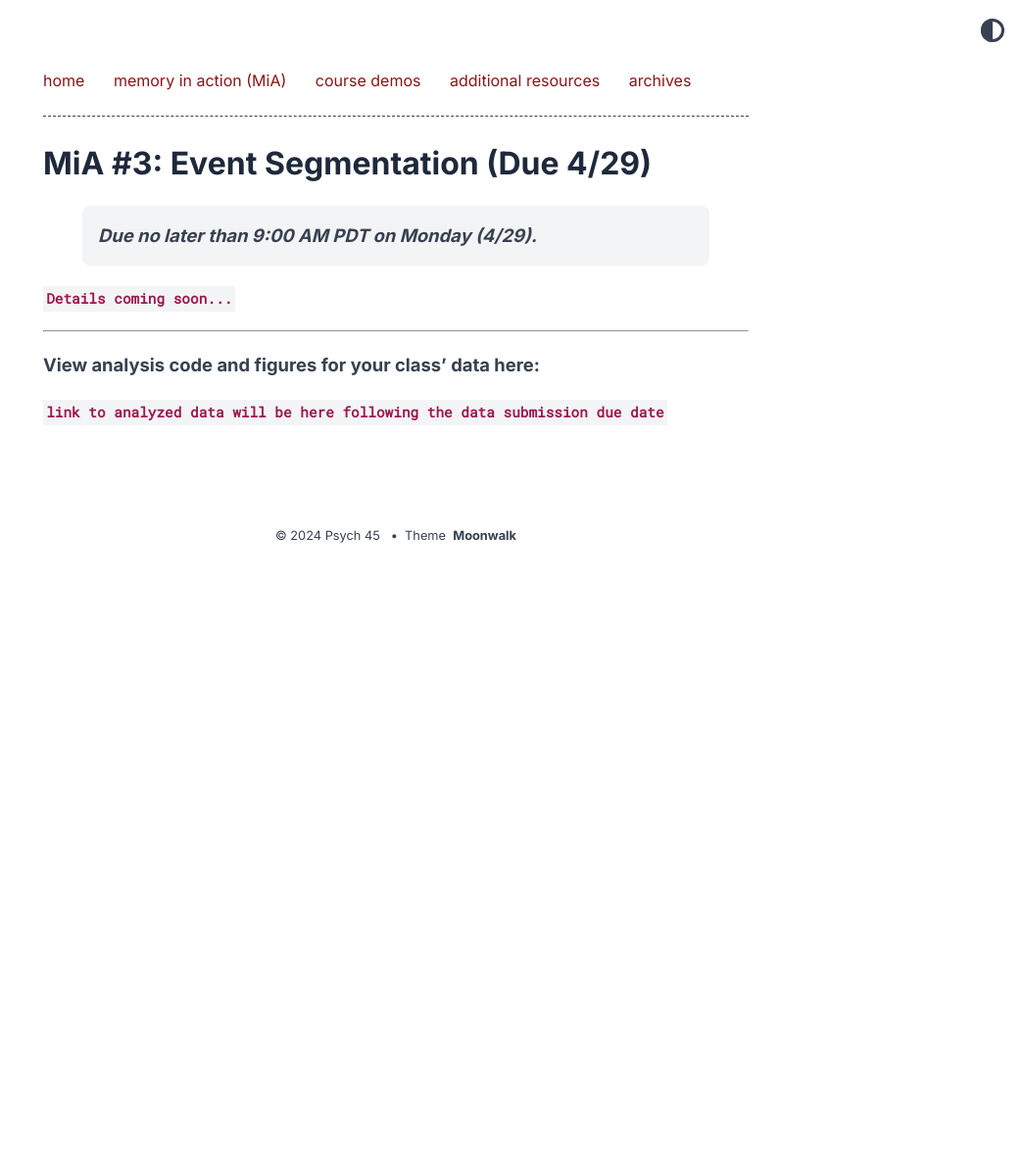
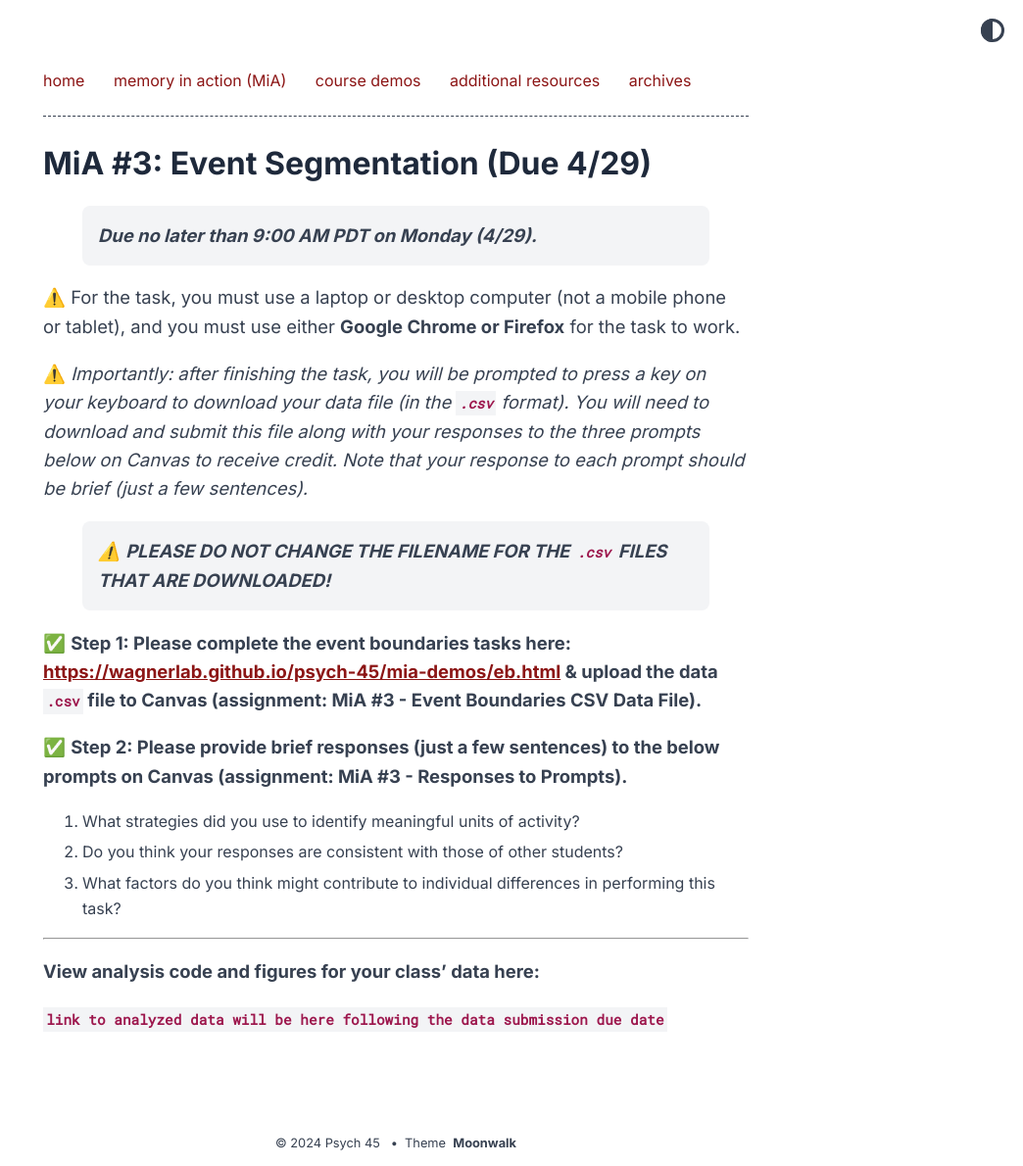
Before and after one commit to WagnerLab/psych-45, a Jekyll site: the page built from _posts/2024-01-03-mia3.md, in a window 1280 px wide. Shown: the whole page at 98% size, without its empty margins (236-1280 px from the left). Built offline with Jekyll 4.4.1, drawn with Linux system fonts in a browser that asks for light colours; before the commit the page ends 900 px from its top, so only the background shows below that.

Commit message:
add mia 3 assignment

```diff
--- a/_posts/2024-01-03-mia3.md
+++ b/_posts/2024-01-03-mia3.md
@@ -6,7 +6,19 @@ title: "MiA #3: Event Segmentation (Due 4/29)"
 
 > **Due no later than 9:00 AM PDT on Monday (4/29).**
 
-<code>Details coming soon...</code>
+⚠️ For the task, you must use a laptop or desktop computer (not a mobile phone or tablet), and you must use either **Google Chrome or Firefox** for the task to work.
+
+⚠️ _Importantly: after finishing the task, you will be prompted to press a key on your keyboard to download your data file (in the `.csv` format). You will need to download and submit this file along with your responses to the three prompts below on Canvas to receive credit. Note that your response to each prompt should be brief (just a few sentences)._
+
+> ⚠️ **PLEASE DO NOT CHANGE THE FILENAME FOR THE `.csv` FILES THAT ARE DOWNLOADED!**
+
+✅ **Step 1: Please complete the event boundaries tasks here: <br />[https://wagnerlab.github.io/psych-45/mia-demos/eb.html](https://wagnerlab.github.io/psych-45/mia-demos/eb.html){:target="\_blank"} & upload the data `.csv` file to Canvas (assignment: MiA #3 - Event Boundaries CSV Data File).**
+
+✅ **Step 2: Please provide brief responses (just a few sentences) to the below prompts on Canvas (assignment: MiA #3 - Responses to Prompts).**
+
+1. What strategies did you use to identify meaningful units of activity?
+2. Do you think your responses are consistent with those of other students?
+3. What factors do you think might contribute to individual differences in performing this task?
 
 <hr />**View analysis code and figures for your class' data here:**
 
```
